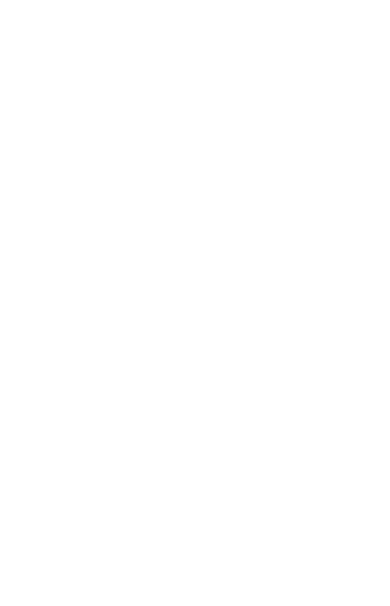
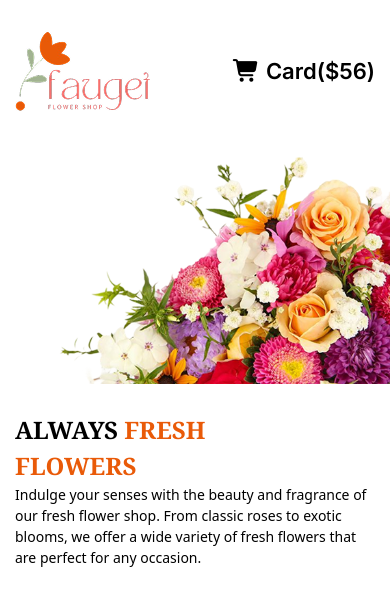
Before and after one commit to ShahriarRefat0/B12A02-Responsive-Flowers, a plain HTML site: page index.html in a window 390 px wide. Drawn offline with nearby package versions, Linux system fonts and the light colour scheme.

Commit message:
nav and banner is done with phone responsive

```diff
--- a/css/style.css
+++ b/css/style.css
@@ -0,0 +1,109 @@
+@import url('https://fonts.googleapis.com/css2?family=Noto+Serif:ital,wght@0,100..900;1,100..900&display=swap');
+@import url('https://fonts.googleapis.com/css2?family=Inter:ital,opsz,wght@0,14..32,100..900;1,14..32,100..900&display=swap');
+
+*{
+  margin: 0;
+  padding: 0;
+}
+
+@import "tailwindcss";
+
+/* common style */
+
+.title-font{
+  font-family: "Noto Serif", serif;
+  font-size: 50px;
+  font-weight: 700;
+}
+
+.primary-text{
+font-size: 22px;
+font-weight: 600;
+color: rgba(0, 0, 0, 0.5);
+font-family: "Inter", sans-serif;
+}
+
+.primary-color{
+  color: #E95A08;
+}
+
+/* header style */
+header{
+  max-width: 1140px;
+  margin: auto;
+}
+
+nav{
+  display: flex;
+  align-items: center;
+  justify-content: space-between;
+  margin-top: 30px;
+}
+
+nav a{
+text-decoration: none;
+font-size: 22px;
+  color: rgba(0, 0, 0, 0.5);
+  font-family: "Inter", sans-serif;
+}
+
+nav ul li:first-child a{
+  font-weight: bold;
+  color: black;
+}
+nav ul li:last-child a{
+  color: black;
+}
+
+nav ul{
+  list-style: none;
+  display: flex;
+  align-items: center;
+  gap: 48px;
+}
+
+.banner{
+display: flex;
+align-items: end;
+justify-content: space-between;
+margin-top: 120px
+}
+.banner-left{
+  max-width: 500px;
+  text-align: left;
+}
+
+.banner-left h2{
+  font-size: 62px;
+}
+
+.banner-right img{
+width: 100%;
+}
+
+
+/* responsive iphone 14 &15 pro */
+
+@media screen and (max-width:393px) {
+  nav ul li:nth-child(-n+3){
+    display: none;
+  }
+  nav{
+    padding: 0 15px;
+  }
+
+  .banner{
+        flex-direction: column-reverse;
+          margin-top: 28px;
+  }
+  .banner-left{
+    padding: 28px 15px;
+  }
+  .banner-left h2{
+    font-size: 24px;
+  }
+
+  .banner-left p{
+   font-size: 14px;
+  }
+}
--- a/index.html
+++ b/index.html
@@ -4,8 +4,31 @@
   <meta charset="UTF-8">
   <meta name="viewport" content="width=device-width, initial-scale=1.0">
   <title>Document</title>
+  <link rel="stylesheet" href="./css/style.css">
+  <link rel="stylesheet" href="https://cdnjs.cloudflare.com/ajax/libs/font-awesome/7.0.0/css/all.min.css" integrity="sha512-DxV+EoADOkOygM4IR9yXP8Sb2qwgidEmeqAEmDKIOfPRQZOWbXCzLC6vjbZyy0vPisbH2SyW27+ddLVCN+OMzQ==" crossorigin="anonymous" referrerpolicy="no-referrer" />
+   <script src="https://cdn.jsdelivr.net/npm/@tailwindcss/browser@4"></script>
 </head>
 <body>
+  <header>
+    <nav>
+      <img src="./assets/logo.png" alt="">
+      <ul class="primary-text">
+        <li><a href="">Home</a></li>
+        <li><a href="">Shop</a></li>
+        <li><a href="">About Us</a></li>
+        <li><a href=""><i class="fa-solid fa-cart-shopping"></i> Card<Span>($56)</Span></a></li>
+      </ul>
+    </nav>
 
+    <div class="banner">
+      <div class="banner-left">
+        <h2 class="title-font primary-color"><span class="text-black">ALWAYS</span> FRESH <br> FLOWERS</h2>
+        <p>Indulge your senses with the beauty and fragrance of our fresh flower shop. From classic roses to exotic blooms, we offer a wide variety of fresh flowers that are perfect for any occasion. </p>
+      </div>
+      <div class="banner-right"><img src="./assets/hero-flower.png" alt=""></div>
+    </div>
+  </header>
+  <main></main>
+  <footer></footer>
 </body>
 </html>
```
